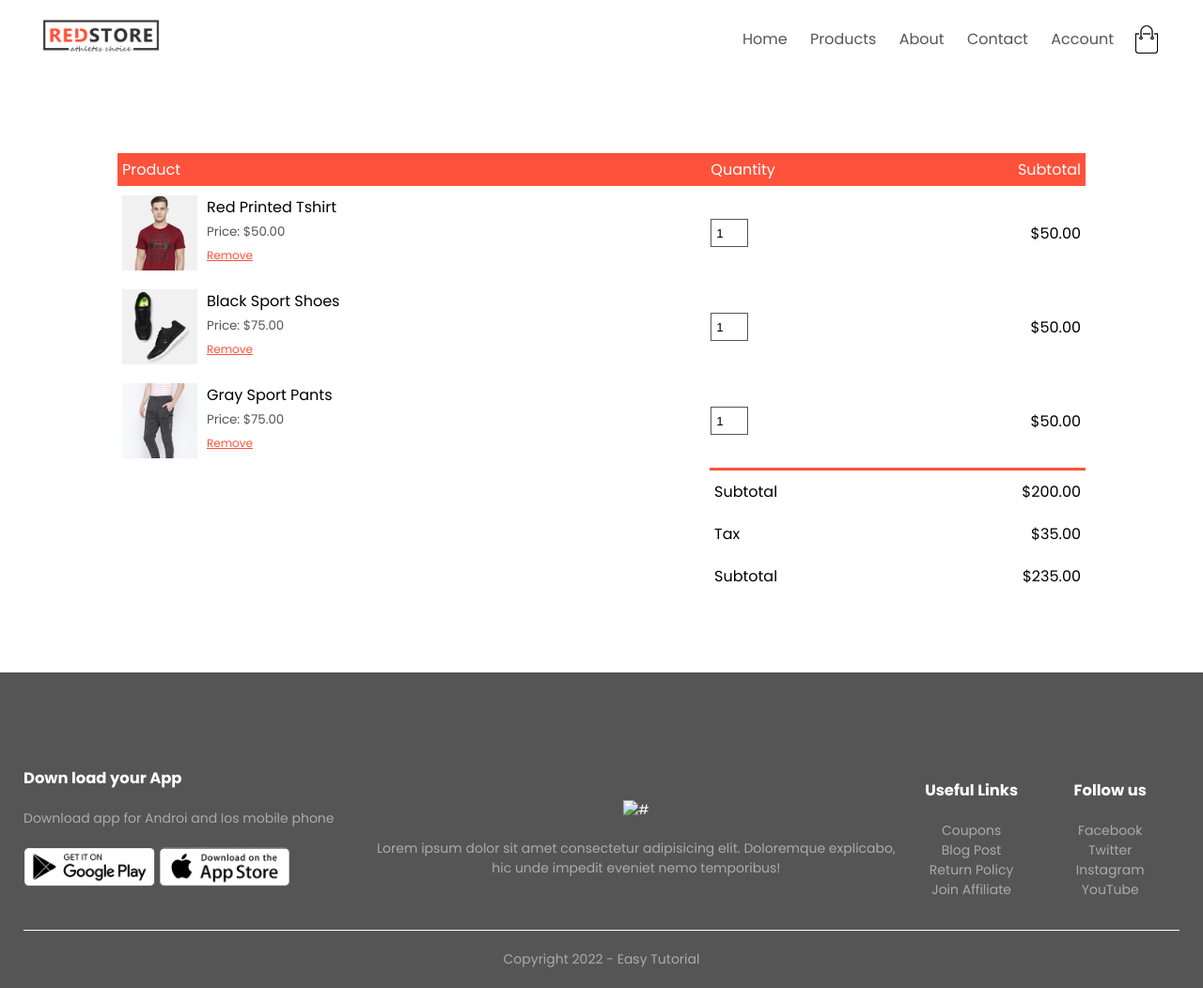
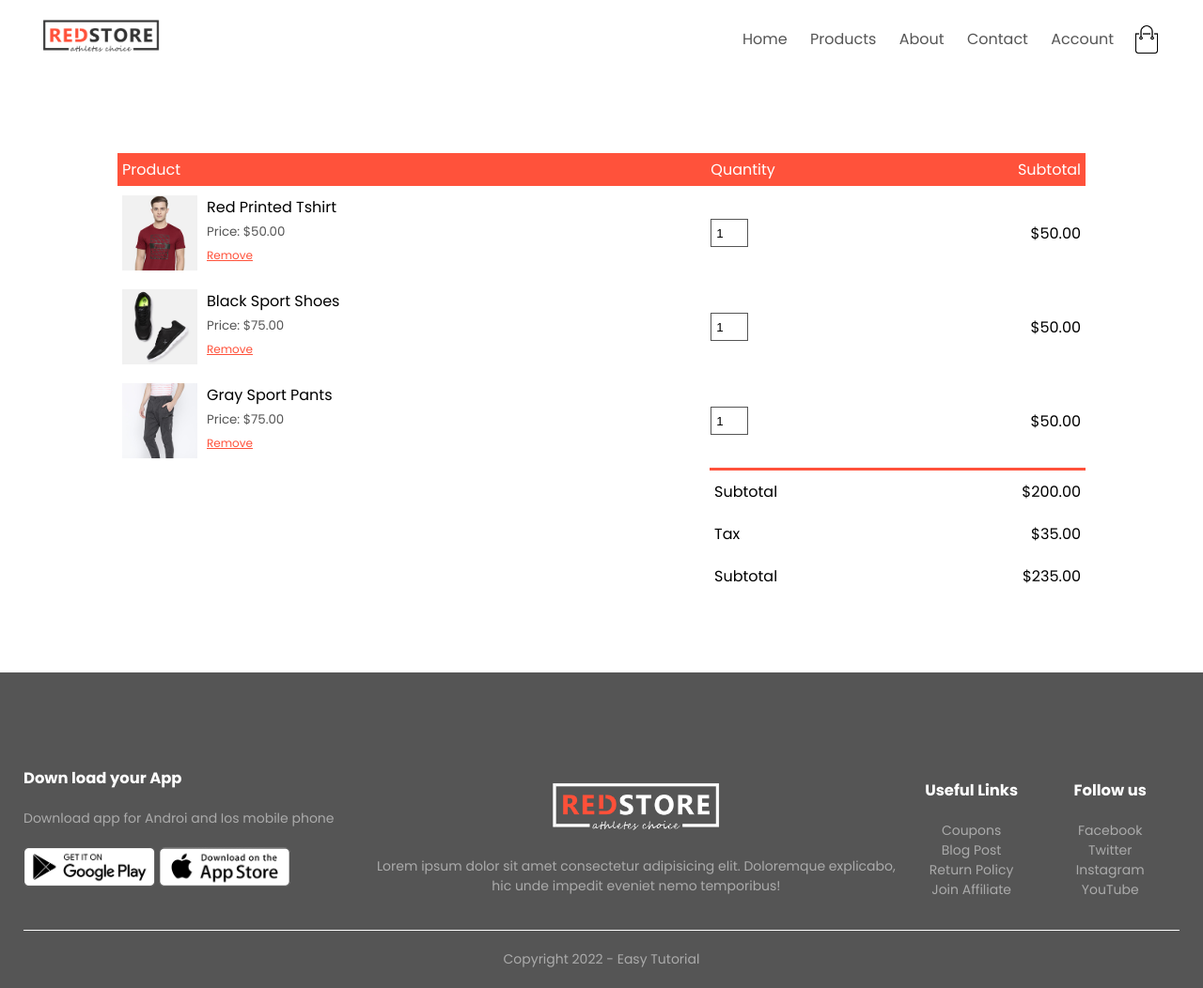
Before and after one commit to datnt1999/sport_shop, a plain HTML site: page cart.html in a window 1280 px wide. Shown: the whole page at 94% size. Drawn offline with Linux system fonts and the light colour scheme; the site is published under a folder, as on GitHub Pages, so addresses that start at the root find nothing.

Commit message:
Update cart.html

```diff
--- a/cart.html
+++ b/cart.html
@@ -116,7 +116,7 @@
                     </div>
                 </div>
                 <div class="footer-col-2">
-                    <img src="/images/logo-white.png" alt="#">
+                    <img src="./images/logo-white.png" alt="#">
                     <p>
                         Lorem ipsum dolor sit amet consectetur adipisicing elit.
                         Doloremque explicabo, hic unde impedit eveniet nemo temporibus!
```
